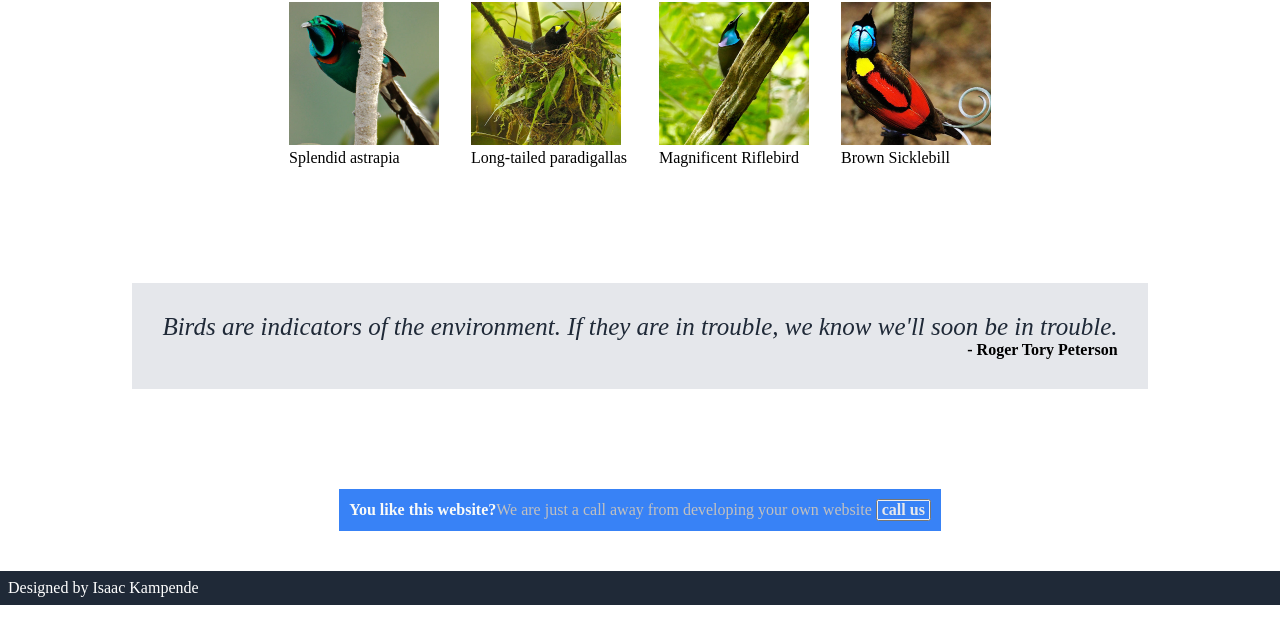
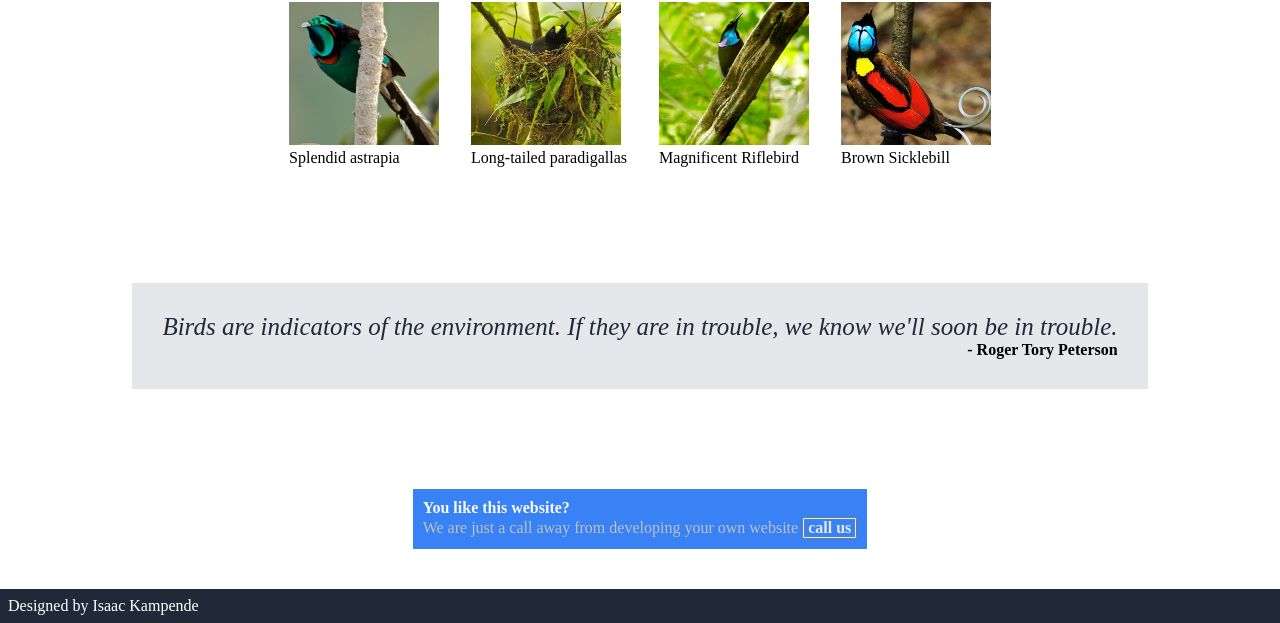
Before and after one commit to Kampende75/Landing-Page, a plain HTML site: page index.html in a window 1280 px wide. Shown: the part 710-1333 px from the top of the page. Drawn offline with Linux system fonts and the light colour scheme.

Commit message:
commit "index.html" commit "styles.css"

```diff
--- a/index.html
+++ b/index.html
@@ -76,12 +76,11 @@
               </div>
            </div>
 
-            <div>
-                <div class="call2-action">
+            <div class="call2-action">
+                <div>
                     <p class="question">You like this website?</p>
                     <p class="answer">We are just a call away from developing your own website
-                    <button class="call-button"><a href="tel:+260 970108140">call us</a></button>
-                    </p>
+                        <button class="call-button"><a href="tel:+260 970108140">call us</a></button> </p>
                 </div>
             </div>
        </div>
--- a/styles.css
+++ b/styles.css
@@ -132,11 +132,12 @@ h3 {
     margin-top: 100px;
     padding: 10px;
     margin-bottom: 40px;
+    align-content: center;
     justify-content: center;
-    align-items: center;
+    flex-wrap: wrap;
 }
 .call2-action .question {
-    font-weight: bolder;
+    font-weight: bolder
 }
 .call2-action .answer {
 color: silver;
```
